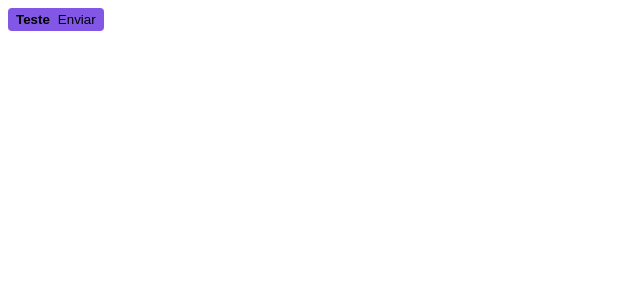
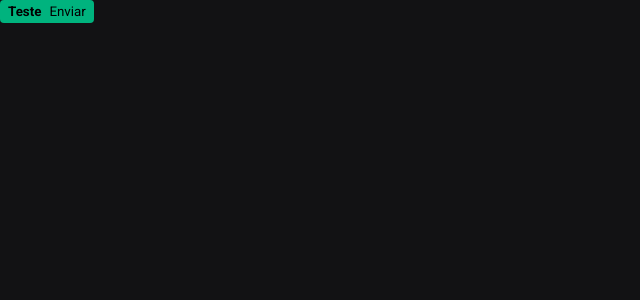
Before and after one commit to glaubermatos/ignite-shop, a Next.js app: page / in a window 1280 px wide. Shown: the top 300 px of the page, without its empty margins (0-640 px from the left). Built offline with nearby package versions, Linux system fonts and the light colour scheme.

Commit message:
Estrutura visual - Estilos globais

```diff
--- a/src/pages/_app.tsx
+++ b/src/pages/_app.tsx
@@ -1,3 +1,7 @@
+import { globalStyles } from "../styles/global"
+
+globalStyles()
+
 export default function App({ Component, pageProps }) {
   return <Component {...pageProps} />
 }
--- a/src/pages/index.tsx
+++ b/src/pages/index.tsx
@@ -1,7 +1,7 @@
 import { styled } from "../styles"
 
 const Button = styled('button', {
-  backgroundColor: '$rocketseat',
+  backgroundColor: '$green300',
   borderRadius: 4,
   padding: '4px 8px',
   border: 0,
--- /dev/null
+++ b/src/styles/global.ts
@@ -0,0 +1,20 @@
+import { globalCss } from ".";
+
+export const globalStyles = globalCss({
+    '*': {
+        margin: 0,
+        padding: 0,
+        borderBlock: 'border-box',
+    },
+
+    body: {
+        backgroundColor: '$gray900',
+        color: '$gray100',
+        '-webkit-font-smoothing': 'antialiased',
+    },
+
+    'body, input, textarea, button': {
+        fontFamily: 'Roboto',
+        fontWeight: 400,
+    }
+})
--- a/src/styles/index.ts
+++ b/src/styles/index.ts
@@ -12,7 +12,14 @@ export const {
 } = createStitches({
     theme: {
         colors: {
-            rocketseat: '#8257e6',
+            white: '#fff',
+            gray900: '#121214',
+            gray800: '#202024',
+            gray300: '#c4c4cc',
+            gray100: '#e1e1e6',
+
+            green500: '#00875f',
+            green300: '#00b37e'
         }
     }
 })
```
Also changed, not shown: 1 other file (tests, documents, lock files or other folders).
